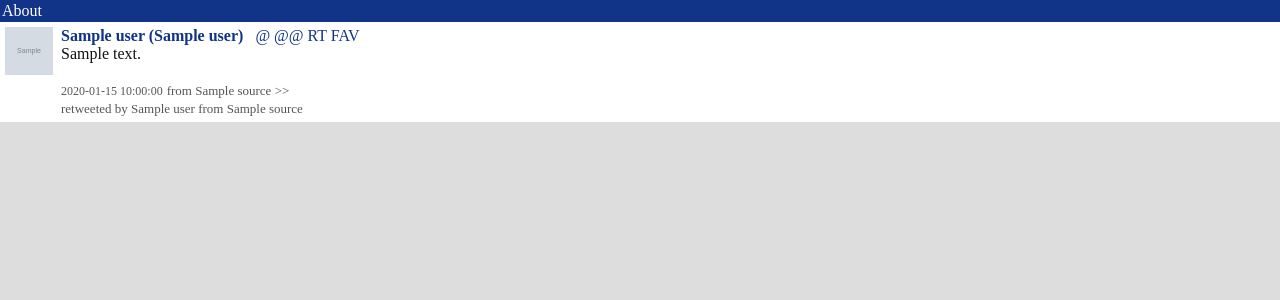
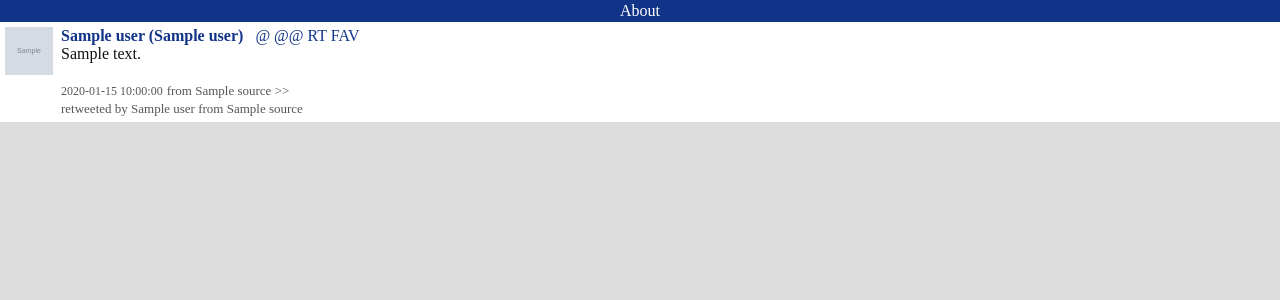
Before and after one commit to ayanamist/gabr, a Python web app: template application/templates/tweets.html in a window 1280 px wide. Shown: the top 300 px of the page. Run offline with Jinja, Linux system fonts and the light colour scheme; the template is opened without the code that fills it: most values are stand-ins (such as "Sample title", 1, 10 or a date in 2020); grey boxes marked "Sample" are stand-in pictures.

Commit message:
Refactor navbar

```diff
--- a/application/static/css/style.css
+++ b/application/static/css/style.css
@@ -49,6 +49,7 @@ body {
 
 .menu {
     color: #fff;
+    text-align: center;
     background: #138;
     padding: 0.125em
 }
--- a/application/templates/base.html
+++ b/application/templates/base.html
@@ -14,9 +14,11 @@
                 <a href="{{ url_for("user", screen_name=g.screen_name) }}">{{ g.screen_name }}</a> |
                 <a href="{{ url_for("home_timeline") }}">Home</a> |
                 <a href="{{ url_for("connect_timeline") }}">Connect</a> |
+                <a href="{{ url_for("logout") }}">Logout</a>
+            {% else %}
+                <a href="http://code.google.com/p/gabr/">About</a>
             {% endif %}
         {% endblock navbar %}
-        <a href="http://code.google.com/p/gabr/">About</a>
     </div>
     {% for message in get_flashed_messages() %}
         <div class="flash">{{ message }}</div>
```
